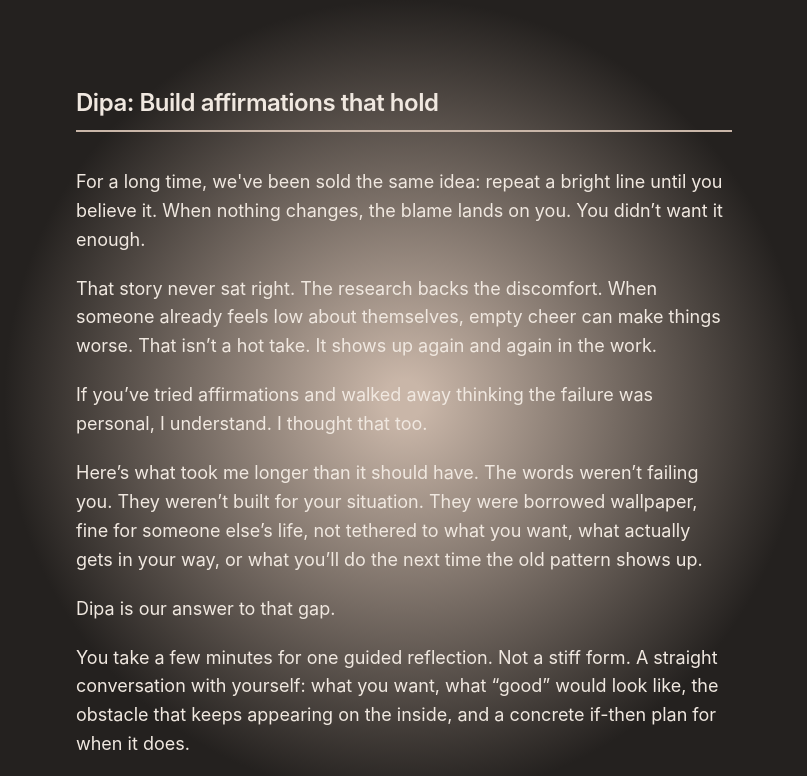
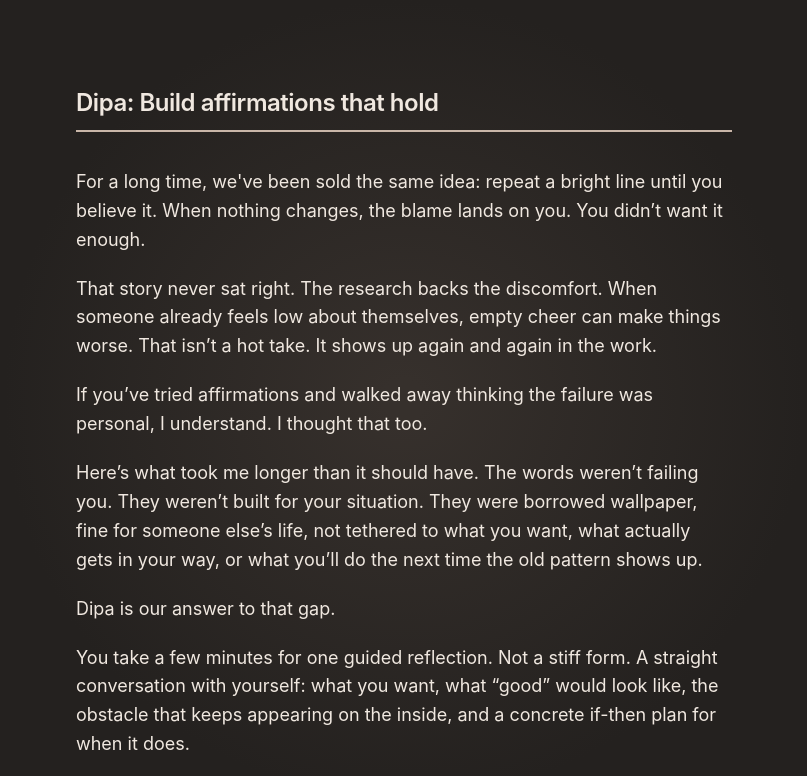
Before and after one commit to artkirillov/getdipa-website, a plain HTML site: page index.html in a window 1280 px wide. Shown: the top 776 px of the page, without its empty margins (236-1043 px from the left). Drawn offline with Linux system fonts and the dark colour scheme.

Commit message:
Improve theme contrast for page background

```diff
--- a/styles.css
+++ b/styles.css
@@ -8,7 +8,8 @@
     --charcoal: #37312d;
     --muted-text: #726158;
     --card-shadow: rgba(0, 0, 0, 0.06);
-    --gradient-center: #726158;
+    /* Use the lighter endBackground for the page wash; the coffee accent stays in controls and rules. */
+    --gradient-center: #e2dbd3;
 }
 @media (prefers-color-scheme: dark) {
     :root {
@@ -19,7 +20,7 @@
         --charcoal: #f0e8e0;
         --muted-text: #c9b6a8;
         --card-shadow: rgba(0, 0, 0, 0.55);
-        --gradient-center: #c9b6a8;
+        --gradient-center: #36302c;
     }
 }
 *, *::before, *::after { box-sizing: border-box; }
```
